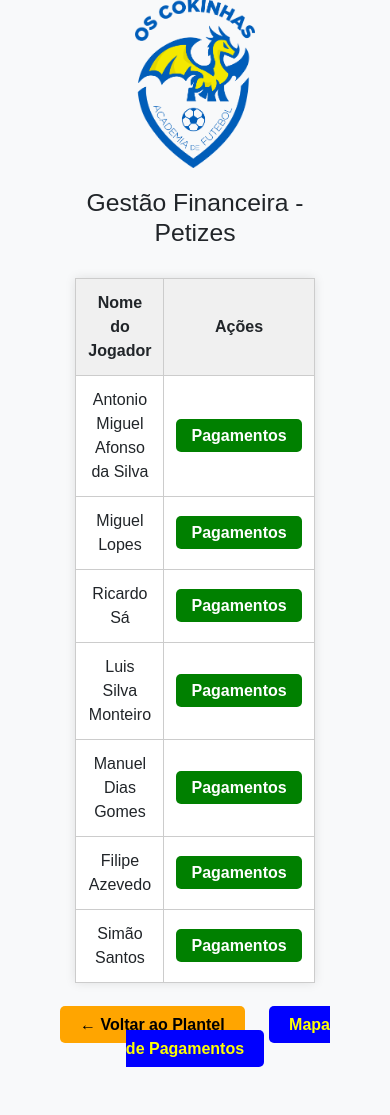
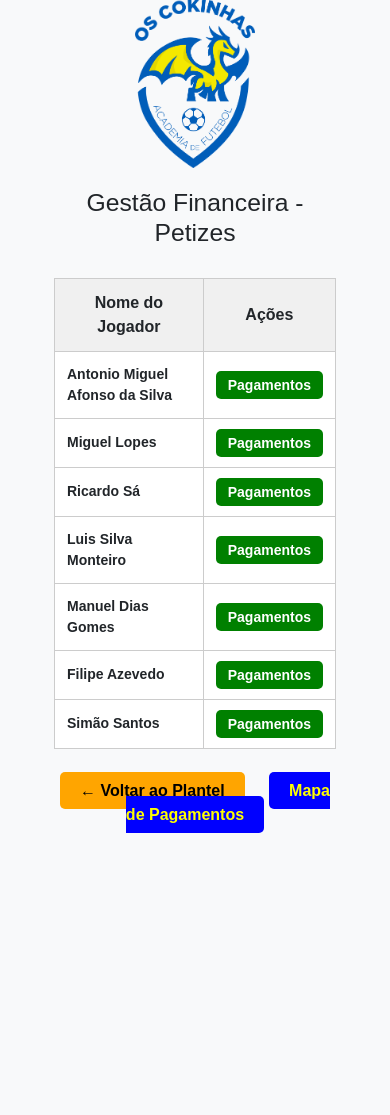
Before and after one commit to Migu3lopes/app_cokinhas, a Flask app: page /petizes/plantel/gestao in a window 390 px wide. Shown: the part 55-1170 px from the top of the page. After the commit the page ends 888 px from the top, so only its background shows below. Run offline with Flask 3, Linux system fonts and the light colour scheme; data comes from the database, SQL or seed files in the repository.

Commit message:
Atualizar layout responsivo da página de gestão financeira dos Petizes

```diff
--- a/templates/gestao_financeira_petizes.html
+++ b/templates/gestao_financeira_petizes.html
@@ -21,8 +21,13 @@
         margin-bottom: 30px;
     }
 
+    .tabela-responsive {
+        overflow-x: auto;
+    }
+
     table {
-        width: 60%;
+        width: 100%;
+        max-width: 800px;
         margin: auto;
         border-collapse: collapse;
         background-color: white;
@@ -39,6 +44,12 @@
         background-color: #f0f0f0;
     }
 
+    td:first-child {
+        text-align: left;
+        width: 70%;
+        font-weight: bold;
+    }
+
     .btn-pagamento {
         padding: 8px 15px;
         background-color: green;
@@ -47,6 +58,7 @@
         border-radius: 5px;
         text-decoration: none;
         font-weight: bold;
+        white-space: nowrap;
     }
 
     .acoes-finais {
@@ -72,12 +84,23 @@
         text-decoration: none;
         font-weight: bold;
     }
+
+    @media screen and (max-width: 600px) {
+        td:first-child {
+            font-size: 14px;
+        }
+        .btn-pagamento {
+            font-size: 14px;
+            padding: 6px 12px;
+        }
+    }
 </style>
 
 <div class="container">
     <img src="{{ url_for('static', filename='img/assiduidade.png') }}" alt="Logo do Clube" id="logo-clube">
     <h2>Gestão Financeira - Petizes</h2>
 
+    <div class="tabela-responsive">
         <table>
             <tr>
                 <th>Nome do Jogador</th>
@@ -92,6 +115,7 @@
             </tr>
             {% endfor %}
         </table>
+    </div>
 
     <div class="acoes-finais">
         <a href="{{ url_for('plantel_petizes') }}" class="btn-voltar">← Voltar ao Plantel</a>
```
Lines whose indentation alone changed are shown as unchanged.
